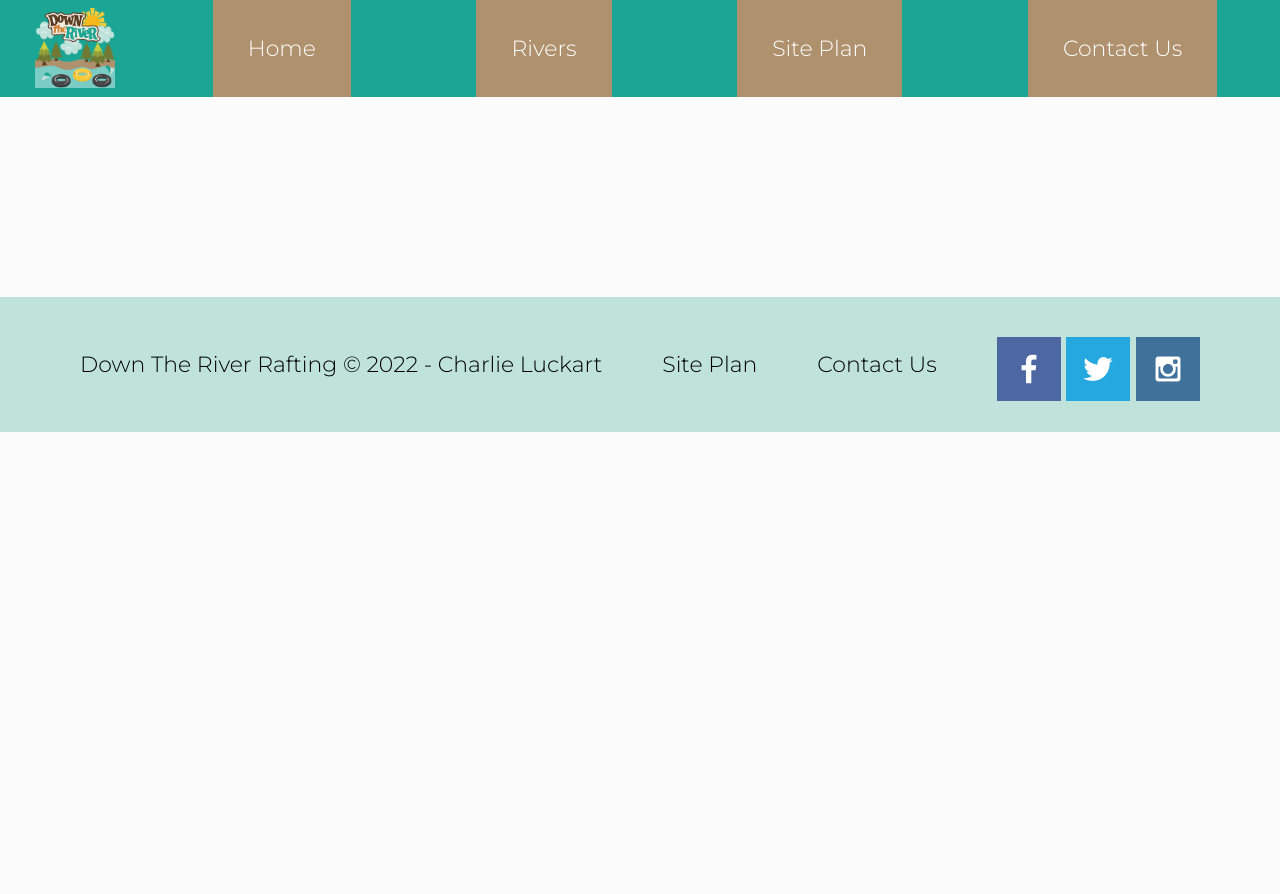
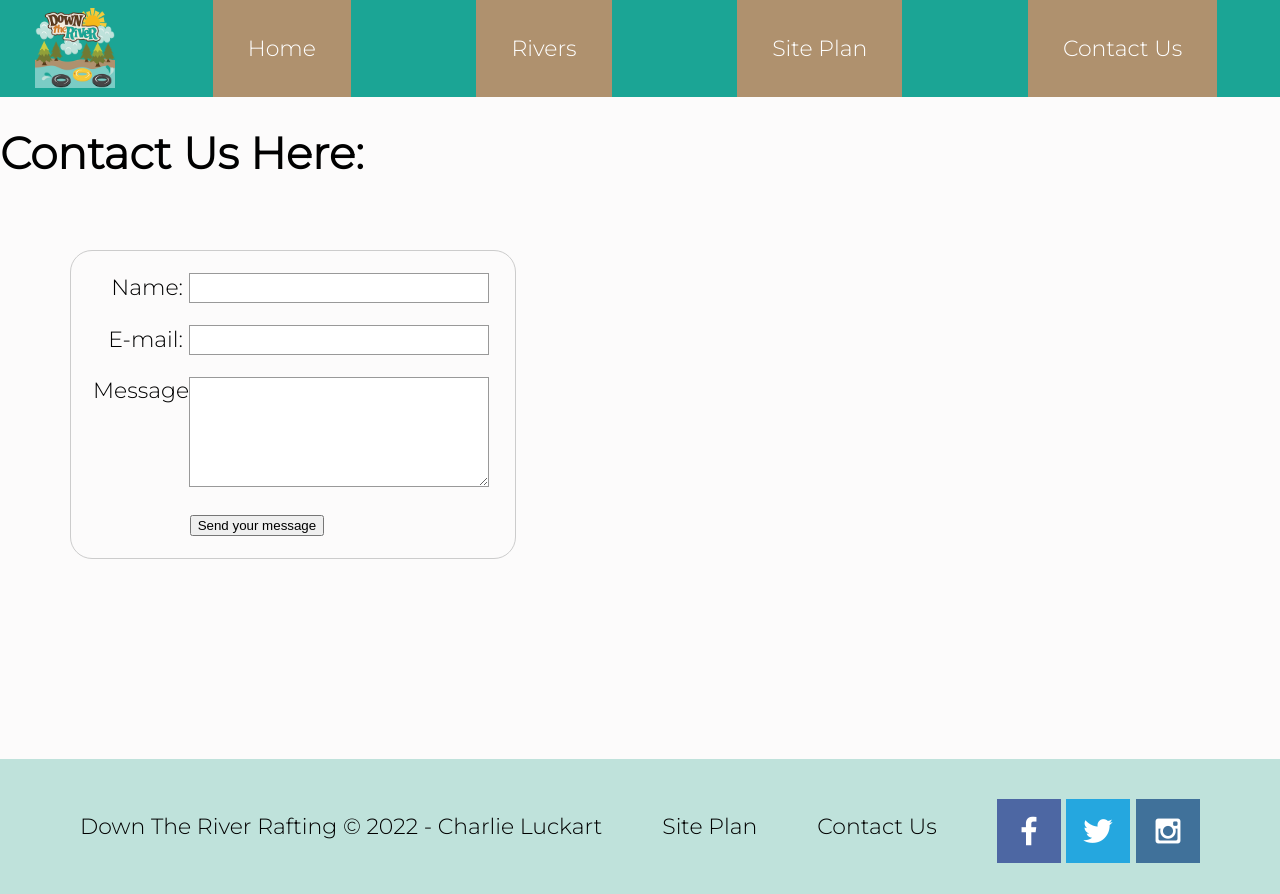
Before and after one commit to CodeCharlieAdele/WDD130, a plain HTML site: page wwr/contactus.html in a window 1280 px wide. Before the commit the page ends 800 px from the top, so only its background shows below. Drawn offline with Linux system fonts and the light colour scheme; files whose address does not match are found by name.

Commit message:
wwr form

```diff
--- a/wwr/contactus.html
+++ b/wwr/contactus.html
@@ -6,6 +6,73 @@
     <meta http-equiv="X-UA-Compatible" content="IE=edge">
     <meta name="viewport" content="width=device-width, initial-scale=1.0">
     <title>Whitewater Rafting Vacations | Reservation | Contact</title>
+    <style>
+        form {
+  /* Center the form on the page */
+  margin: 70px;
+  width: 400px;
+  /* Form outline */
+  padding: 1em;
+  border: 1px solid #ccc;
+  border-radius: 1em;
+}
+
+ul {
+  list-style: none;
+  padding: 0;
+  margin: 0;
+}
+
+form li + li {
+  margin-top: 1em;
+}
+
+label {
+  /* Uniform size & alignment */
+  display: inline-block;
+  width: 90px;
+  text-align: right;
+}
+
+input,
+textarea {
+  /* To make sure that all text fields have the same font settings
+     By default, textareas have a monospace font */
+  font: 1em sans-serif;
+
+  /* Uniform text field size */
+  width: 300px;
+  box-sizing: border-box;
+
+  /* Match form field borders */
+  border: 1px solid #999;
+}
+
+input:focus,
+textarea:focus {
+  /* Additional highlight for focused elements */
+  border-color: #000;
+}
+
+textarea {
+  /* Align multiline text fields with their labels */
+  vertical-align: top;
+
+  /* Provide space to type some text */
+  height: 5em;
+}
+
+.button {
+  /* Align buttons with the text fields */
+  padding-left: 90px; /* same size as the label elements */
+}
+
+button {
+  /* This extra margin represent roughly the same space as the space
+     between the labels and their text fields */
+  margin-left: 0.5em;
+}
+    </style>
 </head>
 <body>
     <div id="content">
@@ -20,9 +87,30 @@
             <a href="contactus.html">Contact Us</a>
         </nav>
     </header>
+    </div>
+    <h1>Contact Us Here:</h1>
 <main class="###">
+    <form action="/my-handling-form-page" method="post">
+        <ul>
+            <li>
+              <label for="name">Name:</label>
+              <input type="text" id="name" name="user_name" />
+            </li>
+            <li>
+              <label for="mail">E-mail:</label>
+              <input type="email" id="mail" name="user_email" />
+            </li>
+            <li>
+              <label for="msg">Message:</label>
+              <textarea id="msg" name="user_message"></textarea>
+            </li>
+            <li class="button">
+                <button type="submit">Send your message</button>
+              </li>
+          </ul>
+    </form>
+</main>
 
-</main>
 <footer>
     <p>Down The River Rafting &copy; 2022 - Charlie Luckart</p>
     <p><a href="site-plan-rafting.html">Site Plan</a></p>
```
